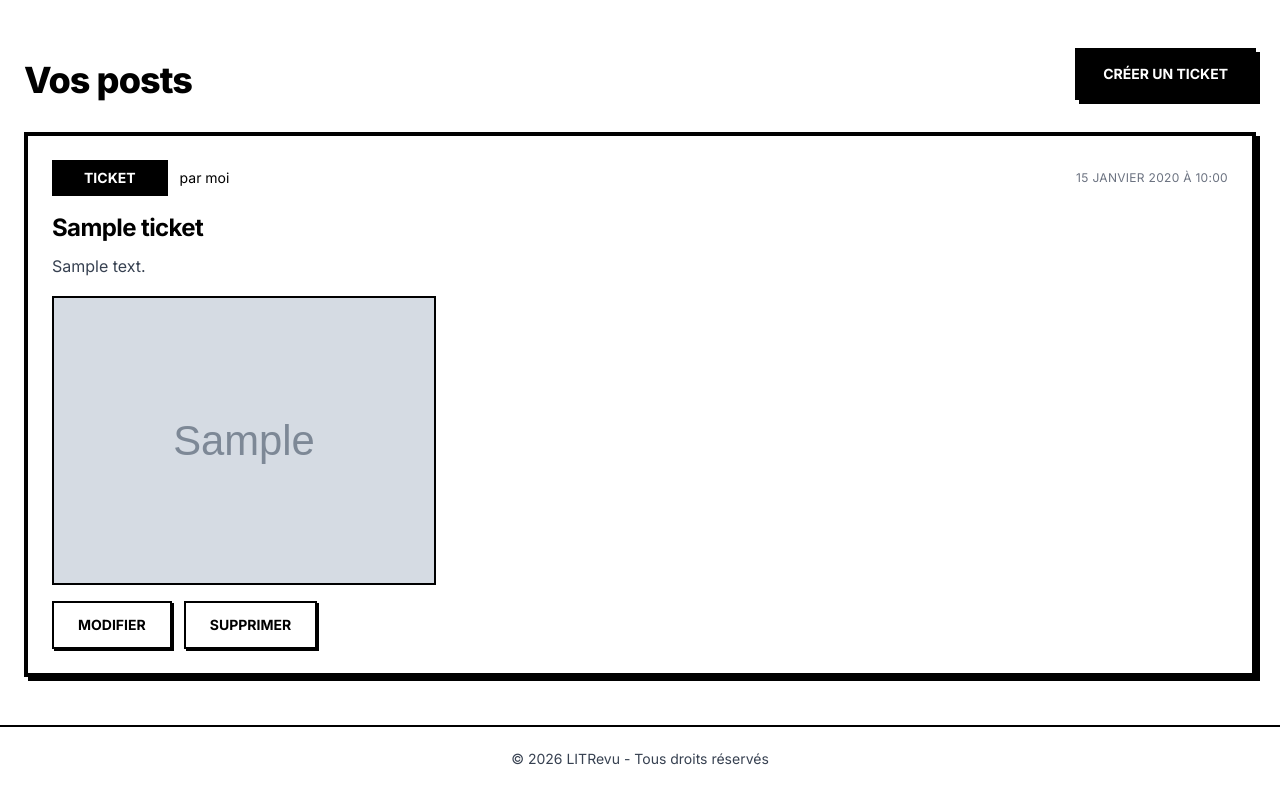
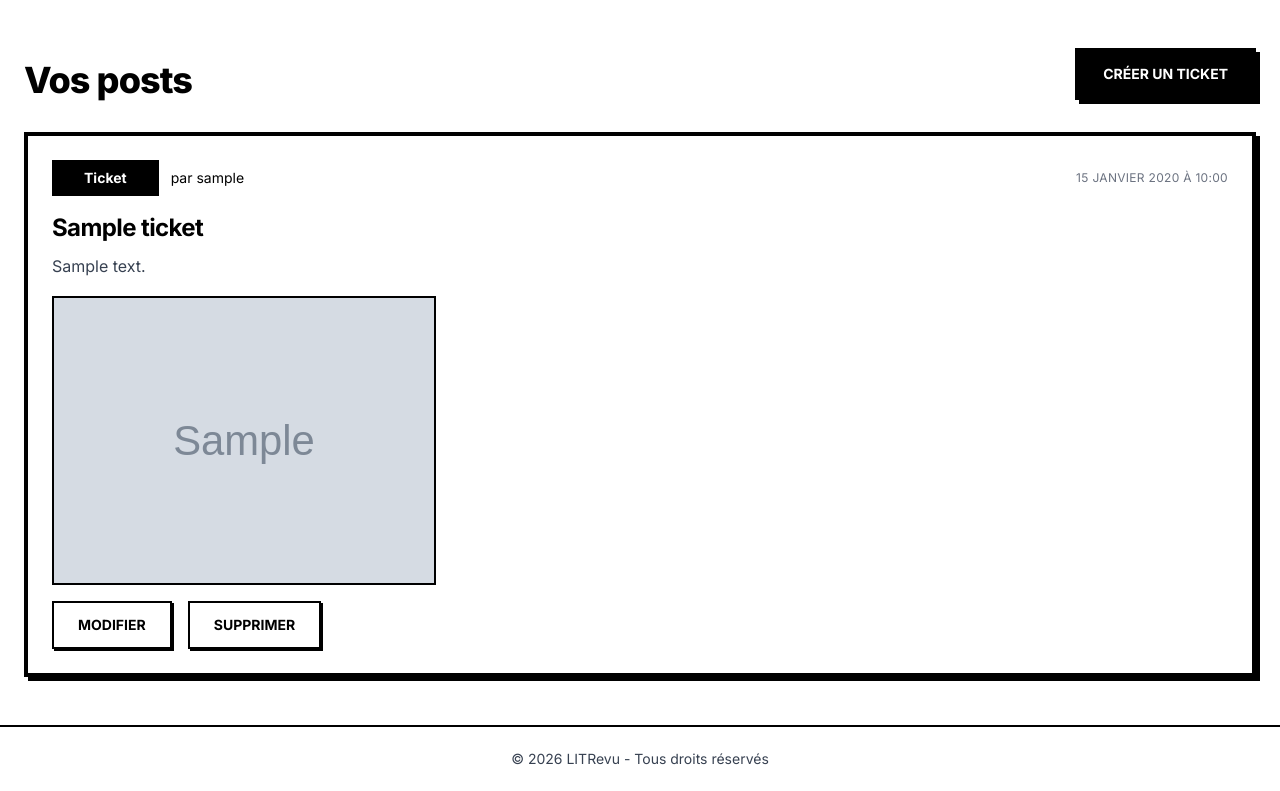
Before and after one commit to MaximeC31/LitRevu-Django, a Django app: page /posts/ in a window 1280 px wide. Shown: the part 64-855 px from the top of the page. Run offline with Django 5.2, Linux system fonts and the light colour scheme; a user stored in the database is signed in; tables that the repository leaves empty hold one stand-in row (values such as "Sample post"); grey boxes marked "Sample" are stand-in pictures; some libraries are stand-ins or nearby versions.

Commit message:
refactor: refactor templates and handle ticket image replacement

```diff
--- a/reviews/templates/reviews/posts_list.html
+++ b/reviews/templates/reviews/posts_list.html
@@ -8,11 +8,9 @@
 {% block content %}
   <section class="container mx-auto flex min-h-[calc(100vh-128px)] flex-col gap-8 px-6 py-12">
     <div class="flex flex-wrap items-end justify-between gap-4">
-      <div class="space-y-2">
-        <h1 class="text-4xl font-extrabold tracking-tight">Vos posts</h1>
-      </div>
+      <h1 class="text-4xl font-extrabold tracking-tight">Vos posts</h1>
       <a href="{% url 'ticket_create' %}"
-         class="inline-flex items-center justify-center border-4 border-black bg-black px-6 py-3 text-sm font-bold uppercase text-white shadow-[4px_4px_0_#000] transition-transform duration-300 hover:scale-105 focus-visible:scale-105">Créer un ticket</a>
+         class="inline-flex items-center justify-center border-4 border-black bg-black px-6 py-3 text-sm font-bold uppercase text-white shadow-[4px_4px_0_#000] transition-transform duration-300 hover:scale-105">Créer un ticket</a>
     </div>
     <div class="flex flex-col gap-6">
       {% if not posts %}
@@ -26,8 +24,8 @@
           <article class="border-4 border-black bg-white p-6 shadow-[4px_4px_0_#000]">
             <div class="flex flex-wrap items-center justify-between gap-3 mb-4">
               <div class="flex items-center gap-3 text-sm">
-                <span class="bg-black px-8 py-2 font-bold text-white">TICKET</span>
-                <span>par moi</span>
+                <p class="bg-black px-8 py-2 font-bold text-white">{{ post.kind|capfirst }}</p>
+                <span>par {{ post.author }}</span>
               </div>
               <time class="text-xs uppercase tracking-wide text-gray-500"
                     datetime="{{ post.time_created|date:'c' }}">{{ post.time_created|date:"d F Y à H:i" }}</time>
@@ -42,13 +40,13 @@
                      alt="Image du ticket {{ post.ticket.title }}"
                      class="w-full max-w-sm border-2 border-black object-cover">
               {% endif %}
-              <div class="flex flex-wrap gap-3">
+              <div class="flex gap-4">
                 <a href="{% url 'ticket_edit' post.ticket.id %}"
-                   class="inline-flex items-center justify-center border-2 border-black bg-white px-6 py-3 text-sm font-bold uppercase text-black shadow-[2px_2px_0_#000] transition-transform duration-300 hover:scale-105 focus-visible:scale-105">Modifier</a>
+                   class="inline-flex items-center justify-center border-2 border-black bg-white px-6 py-3 text-sm font-bold uppercase text-black shadow-[2px_2px_0_#000] transition-transform duration-300 hover:scale-105">Modifier</a>
                 <form method="post" action="{% url 'ticket_delete' post.ticket.id %}">
                   {% csrf_token %}
                   <button type="submit"
-                          class="inline-flex items-center justify-center border-2 border-black bg-white px-6 py-3 text-sm font-bold uppercase text-black shadow-[2px_2px_0_#000] transition-transform duration-300 hover:scale-105 focus-visible:scale-105">
+                          class="inline-flex items-center justify-center border-2 border-black bg-white px-6 py-3 text-sm font-bold uppercase text-black shadow-[2px_2px_0_#000] transition-transform duration-300 hover:scale-105">
                     Supprimer
                   </button>
                 </form>
--- a/reviews/templates/reviews/ticket_form.html
+++ b/reviews/templates/reviews/ticket_form.html
@@ -21,7 +21,7 @@
                  id="{{ form.title.id_for_label }}"
                  placeholder="Titre"
                  value="{{ form.title.value|default:'' }}"
-                 class="h-12 w-full border-2 border-black bg-white px-3 py-3 text-black focus-visible:outline-none focus-visible:ring-4 focus-visible:ring-black">
+                 class="h-12 w-full border-2 border-black bg-white px-3 py-3 text-black">
           {% if form.title.errors %}<p class="mt-1 text-sm font-bold">{{ form.title.errors.0 }}</p>{% endif %}
         </div>
         <div class="mb-6">
@@ -30,7 +30,7 @@
                     id="{{ form.description.id_for_label }}"
                     placeholder="Description"
                     rows="5"
-                    class="min-h-32 w-full resize-none border-2 border-black bg-white px-3 py-3 text-black focus-visible:outline-none focus-visible:ring-4 focus-visible:ring-black">{{ form.description.value|default:'' }}</textarea>
+                    class="min-h-32 w-full resize-none border-2 border-black bg-white px-3 py-3 text-black">{{ form.description.value|default:'' }}</textarea>
           {% if form.description.errors %}<p class="mt-1 text-sm font-bold">{{ form.description.errors.0 }}</p>{% endif %}
         </div>
         <div class="mb-8">
@@ -47,7 +47,7 @@
           {% if form.image.errors %}<p class="mt-1 text-sm font-bold">{{ form.image.errors.0 }}</p>{% endif %}
         </div>
         <button type="submit"
-                class="inline-flex h-12 w-full items-center justify-center border-4 border-black bg-black px-6 py-3 text-sm font-bold uppercase text-white shadow-[4px_4px_0_#000] transition-transform duration-300 hover:scale-105 focus-visible:scale-105">
+                class="inline-flex h-12 w-full items-center justify-center border-4 border-black bg-black px-6 py-3 text-sm font-bold uppercase text-white shadow-[4px_4px_0_#000] transition-transform duration-300 hover:scale-105">
           Enregistrer
         </button>
       </form>
--- a/reviews/urls.py
+++ b/reviews/urls.py
@@ -4,8 +4,8 @@ from . import views
 
 urlpatterns = [
     path("fil/", views.feed, name="feed"),
+    path("posts/", views.posts_list, name="posts_list"),
     path("tickets/creer/", views.ticket_create, name="ticket_create"),
     path("tickets/modifier/<int:ticket_id>/", views.ticket_edit, name="ticket_edit"),
     path("tickets/supprimer/<int:ticket_id>/", views.ticket_delete, name="ticket_delete"),
-    path("posts/", views.posts_list, name="posts_list"),
 ]
--- a/reviews/views.py
+++ b/reviews/views.py
@@ -35,6 +35,7 @@ def posts_list(request):
             {
                 "kind": "ticket",
                 "ticket": ticket,
+                "author": ticket.user.username,
                 "title": ticket.title,
                 "description": ticket.description,
                 "image": ticket.image,
@@ -57,11 +58,13 @@ def ticket_edit(request, ticket_id):
         return redirect(settings.POSTS)
 
     form = TicketForm(instance=ticket)
-
     if request.method == "POST":
+        old_image = ticket.image
         form = TicketForm(request.POST, request.FILES, instance=ticket)
         if form.is_valid():
-            form.save()
+            ticket = form.save()
+            if form.cleaned_data.get("image") and old_image:
+                old_image.delete(save=False)
             return redirect(settings.POSTS)
 
     return render(request, "reviews/ticket_form.html", {"form": form})
--- a/templates/base.html
+++ b/templates/base.html
@@ -20,7 +20,7 @@
   </head>
   <body class="min-h-screen bg-white font-['Inter',system-ui,sans-serif] leading-normal text-black antialiased">
     {% include "includes/header.html" %}
-    <main class="flex-1">
+    <main>
       {% block content %}
       {% endblock content %}
     </main>
--- a/templates/includes/footer.html
+++ b/templates/includes/footer.html
@@ -1,5 +1,5 @@
 <footer class="border-t-2 border-black px-6">
-  <div class="container mx-auto flex h-16 items-center justify-center">
+  <div class="container mx-auto flex h-16 items-center">
     <p class="w-full text-center text-sm text-gray-700">© {% now "Y" %} LITRevu - Tous droits réservés</p>
   </div>
 </footer>
```
